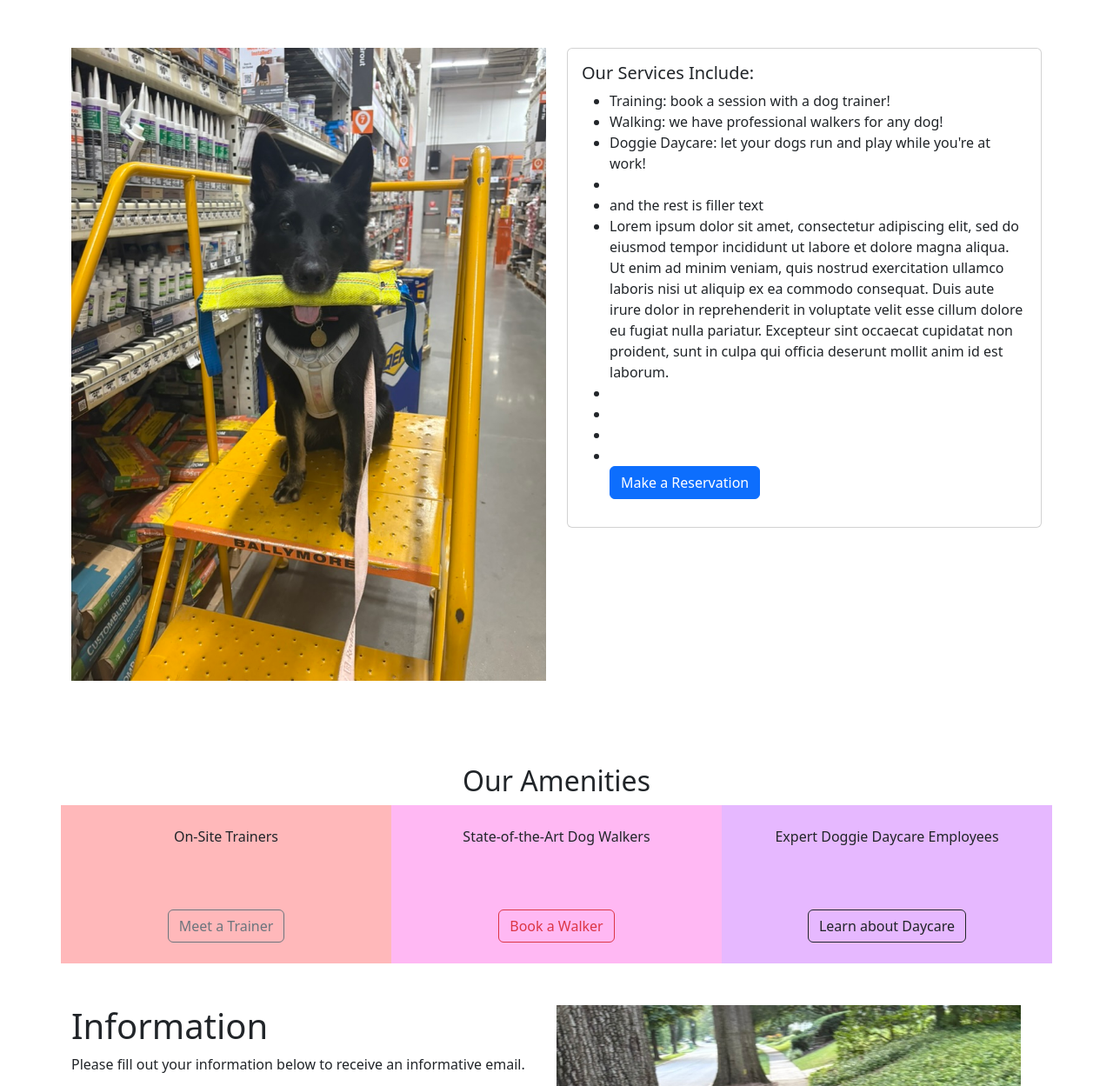
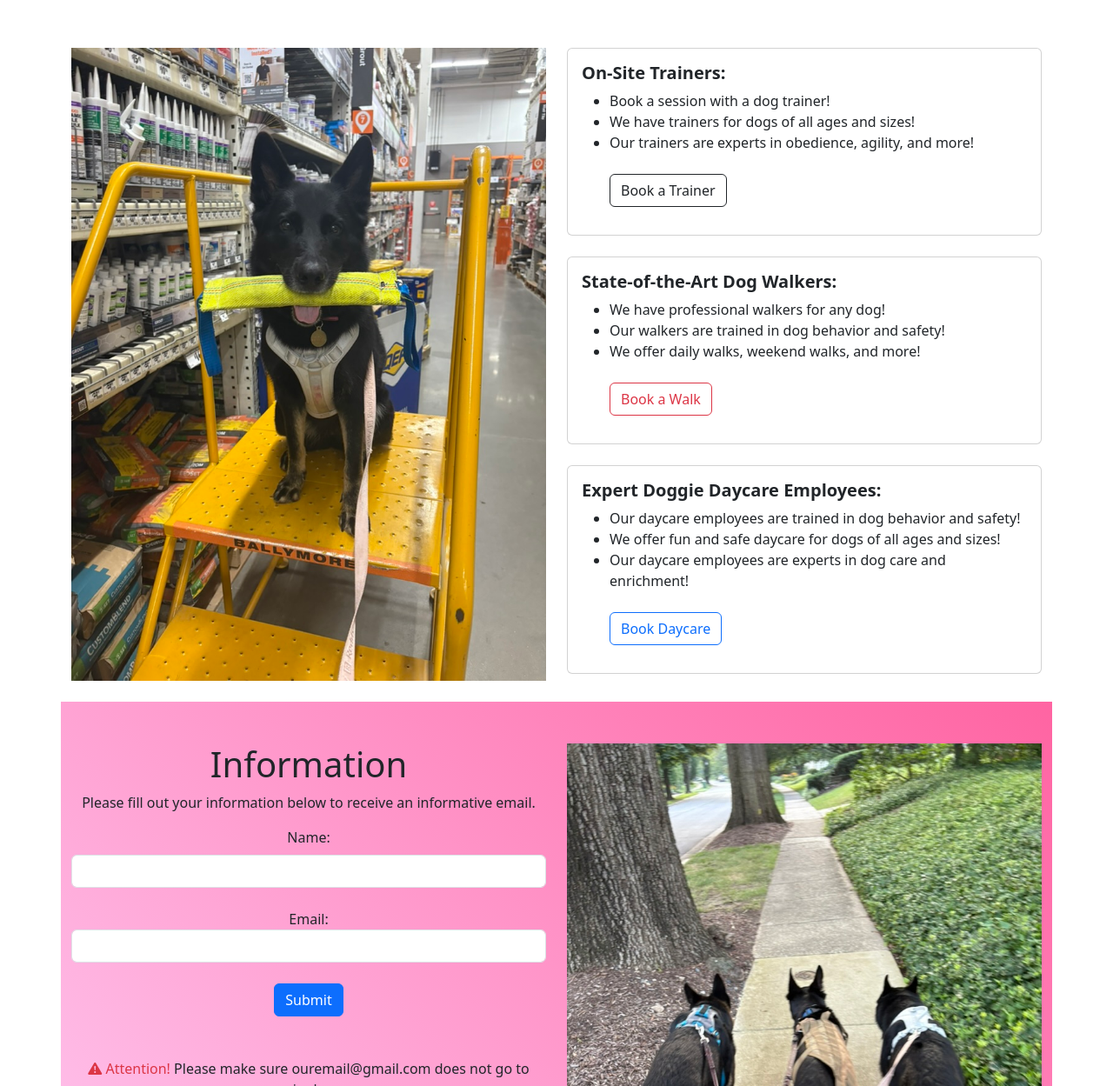
Before and after one commit to lorenkim227/DogPark, a plain HTML site: page main.html in a window 1280 px wide. Shown: the part 1380-2629 px from the top of the page at 87% size. Drawn offline with nearby package versions, Linux system fonts and the light colour scheme.

Commit message:
added more cards and prettier UI

```diff
--- a/main.html
+++ b/main.html
@@ -74,74 +74,49 @@
                     <br/>
                     <div class="card"> <!-- trying cards from slide 60 from getbootstrap.com -->
                         <div class="card-body">
-                          <h5 class="card-title"> Our Services Include: </h5>
-                          <ul>
-                            <li>Training: book a session with a dog trainer!</li>
-                            <li>Walking: we have professional walkers for any dog!</li>
-                            <li>Doggie Daycare: let your dogs run and play while you're at work!</li>
-                            <li></li>
-                            <li>and the rest is filler text</li>
-                            <li>Lorem ipsum dolor sit amet, consectetur adipiscing elit, sed do eiusmod tempor incididunt ut labore et dolore magna aliqua. Ut enim ad minim veniam, quis nostrud exercitation ullamco laboris nisi ut aliquip ex ea commodo consequat. Duis aute irure dolor in reprehenderit in voluptate velit esse cillum dolore eu fugiat nulla pariatur. Excepteur sint occaecat cupidatat non proident, sunt in culpa qui officia deserunt mollit anim id est laborum.</li>
-                            <li></li>
-                            <li></li>
-                            <li></li>
-                            <li></li>
-                            <a href="\reservation.html" class="btn btn-primary">Make a Reservation</a>
+                            <h5 class="card-title fw-bold"> On-Site Trainers: </h5>
+                            <ul>
+                              <li>Book a session with a dog trainer!</li>
+                              <li>We have trainers for dogs of all ages and sizes!</li>
+                              <li>Our trainers are experts in obedience, agility, and more!</li>
+                              <br/>
+                              <a href="\reservation.html" class="btn btn-outline-dark text-center">Book a Trainer</a>
                           </ul>
-                </div>
-              </div>
-
-
-            </div>
-
-            <div class="container text-center">
-                <br/>
-                <br/>
-                <br/>
-                <br/>
-                <h2> Our Amenities </h2>
-                <div class="row">
-                    <div class="col-12 col-sm-12 col-med-6 col-lg-4" style="background:rgb(255, 184, 186);">
-                        <br/>
-                        On-Site Trainers
-                        <br/>
-                        <br/>
-                        <br/>
-                        <br/>
-                        <a href="#" class="btn btn-outline-secondary">Meet a Trainer</a>
-                        <br/>
-                        <br/>
+                        </div>
                     </div>
-
-                    <div class="col-12 col-sm-12 col-med-6 col-lg-4" style="background:rgb(255, 184, 243);">
-                        <br/>
-                        State-of-the-Art Dog Walkers
-                        <br/>
-                        <br/>
-                        <br/>
-                        <br/>
-                        <a href="#" class="btn btn-outline-danger">Book a Walker</a>
-                        <br/>
-                        <br/>
+                    </br>
+                    <div class="card"> <!-- trying cards from slide 60 from getbootstrap.com -->
+                        <div class="card-body">
+                            <h5 class="card-title fw-bold"> State-of-the-Art Dog Walkers: </h5>
+                            <ul>
+                              <li>We have professional walkers for any dog!</li>
+                              <li>Our walkers are trained in dog behavior and safety!</li>
+                              <li>We offer daily walks, weekend walks, and more!</li>
+                              <br/>
+                              <a href="\reservation.html" class="btn btn-outline-danger text-center">Book a Walk</a>
+                          </ul>
+                        </div>
                     </div>
-                    <div class="col-12 col-sm-12 col-med-12 col-lg-4" style="background:rgb(230, 184, 255);">
-                        <br/>
-                        Expert Doggie Daycare Employees
-                        <br/>
-                        <br/>
-                        <br/>
-                        <br/>
-                        <a href="#" class="btn btn-outline-dark">Learn about Daycare</a>
-                        <br/>
-                        <br/>
-
-
+                    </br>
+                    <div class="card"> <!-- trying cards from slide 60 from getbootstrap.com -->
+                        <div class="card-body">
+                            <h5 class="card-title fw-bold"> Expert Doggie Daycare Employees: </h5>
+                            <ul>
+                              <li>Our daycare employees are trained in dog behavior and safety!</li>
+                              <li>We offer fun and safe daycare for dogs of all ages and sizes!</li>
+                              <li>Our daycare employees are experts in dog care and enrichment!</li>
+                              <br/>
+                              <a href="\reservation.html" class="btn btn-outline-primary text-center">Book Daycare</a>
+                        </ul>
+                        </div>
                     </div>
-                    <br/>
-                    <br/>
                 </div>
             </div>
+        </div>
 
+        <br/>
+
+        <div class="container text-center" style="background:linear-gradient(45deg,#ffcff6,#ff64a2);">
             <div class="row">
                 <div class="col-12 col-sm-12 col-med-6 col-lg-6">
                     <br/>
@@ -177,6 +152,7 @@
                 </div>
             </div>
         </div>
+        </br>
 
         <div class="container text-center">
             <h2> Our Facility </h2>
@@ -223,7 +199,7 @@
         </div>
 
         <header class="mt-4 p-5 text-white text-center rounded" style="background-color:#82006a;">
-            <div class="container">
+            <div class="footer container">
                <h1> Barks & Recreation! </h1>
                <p> Not sure how do add a footer, so I added another jumbotron </p>
             </div>
```
